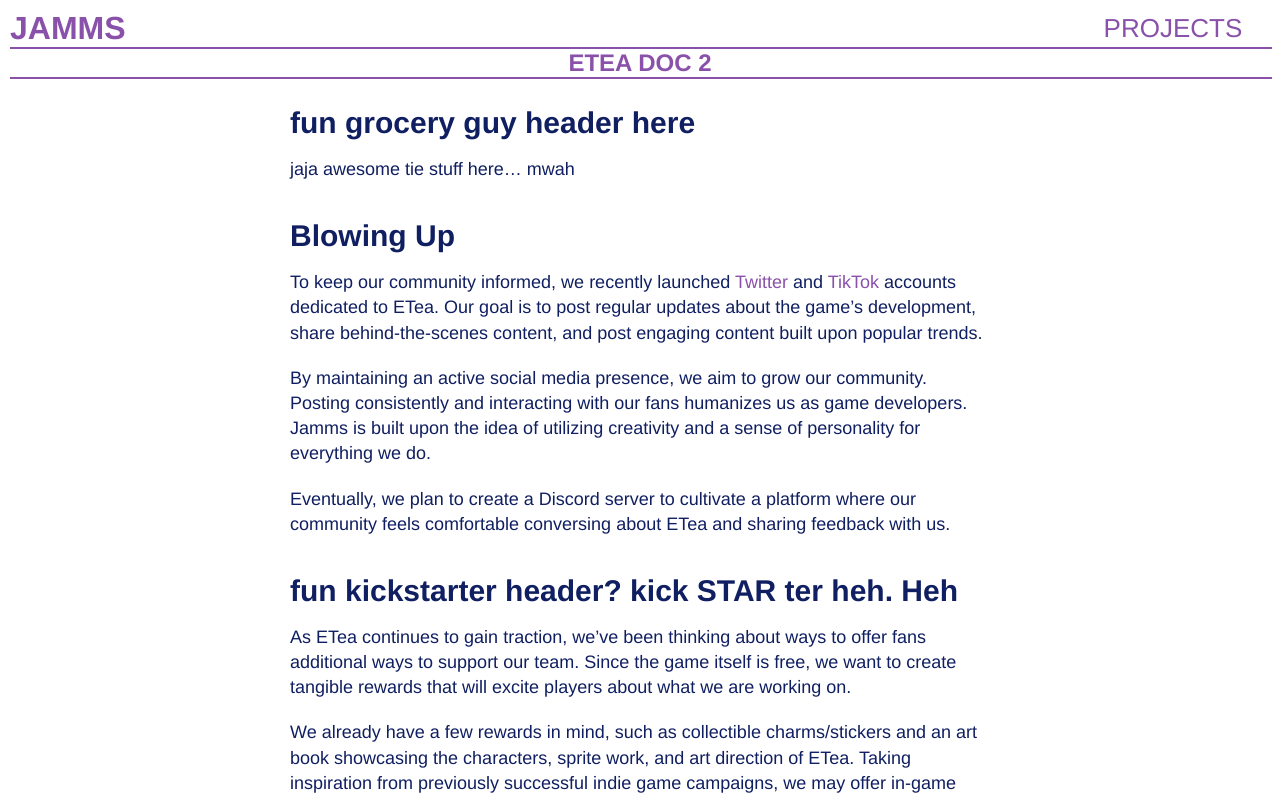
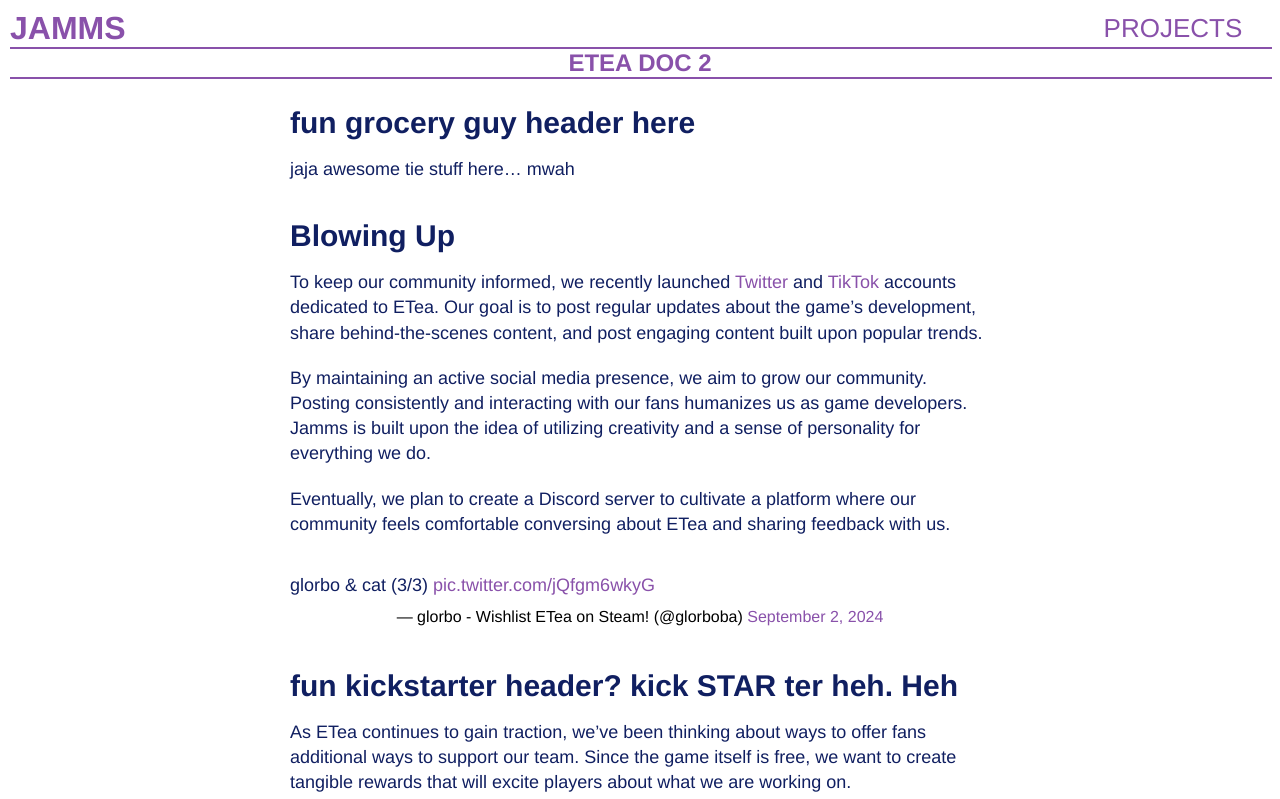
Before and after one commit to fruitjamms/fruitjamms.github.io, a plain HTML site: page projects/etea_docs/doc_2.html in a window 1280 px wide. Shown: the top 799 px of the page. Drawn offline with Linux system fonts and the light colour scheme; a script that the page names is missing.

Commit message:
doc 2 embedded tweet

```diff
--- a/projects/etea_docs/doc_2.html
+++ b/projects/etea_docs/doc_2.html
@@ -23,11 +23,13 @@
         <p>jaja awesome tie stuff here… mwah</p>
 
         <h3>Blowing Up</h3>
-          <p>To keep our community informed, we recently launched <a href="https://x.com/glorboba" target="_blank">Twitter</a> and <a href="https://www.tiktok.com/@glorboba" target="_blank">TikTok</a> accounts dedicated to ETea. Our goal is to post regular updates about the game’s development, share behind-the-scenes content, and post engaging content built upon popular trends.</p>
+        <p>To keep our community informed, we recently launched <a href="https://x.com/glorboba" target="_blank">Twitter</a> and <a href="https://www.tiktok.com/@glorboba" target="_blank">TikTok</a> accounts dedicated to ETea. Our goal is to post regular updates about the game’s development, share behind-the-scenes content, and post engaging content built upon popular trends.</p>
 
         <p>By maintaining an active social media presence, we aim to grow our community. Posting consistently and interacting with our fans humanizes us as game developers. Jamms is built upon the idea of utilizing creativity and a sense of personality for everything we do.</p>
 
         <p>Eventually, we plan to create a Discord server to cultivate a platform where our community feels comfortable conversing about ETea and sharing feedback with us.</p>
+
+        <blockquote class="twitter-tweet"><p lang="en" dir="ltr">glorbo &amp; cat (3/3) <a href="https://t.co/jQfgm6wkyG">pic.twitter.com/jQfgm6wkyG</a></p>&mdash; glorbo - Wishlist ETea on Steam! (@glorboba) <a href="https://twitter.com/glorboba/status/1830665826900578512?ref_src=twsrc%5Etfw">September 2, 2024</a></blockquote> <script async src="https://platform.twitter.com/widgets.js" charset="utf-8"></script>
 
         <h3>fun kickstarter header? kick STAR ter heh. Heh</h3>
         <p>As ETea continues to gain traction, we’ve been thinking about ways to offer fans additional ways to support our team. Since the game itself is free, we want to create tangible rewards that will excite players about what we are working on.</p>
```
